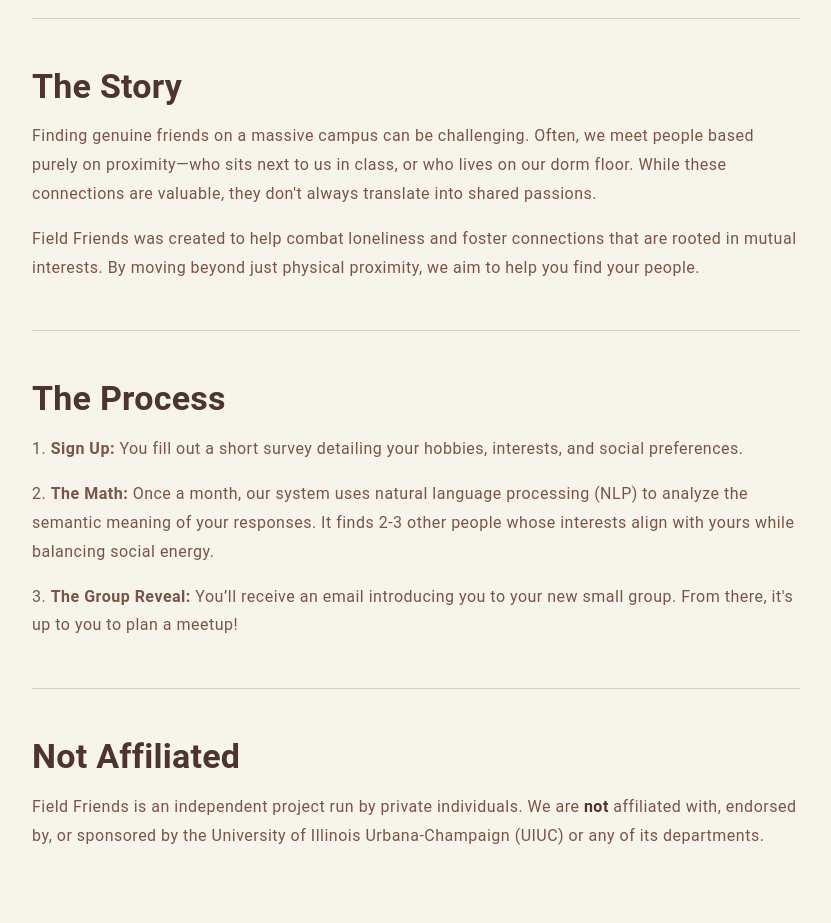
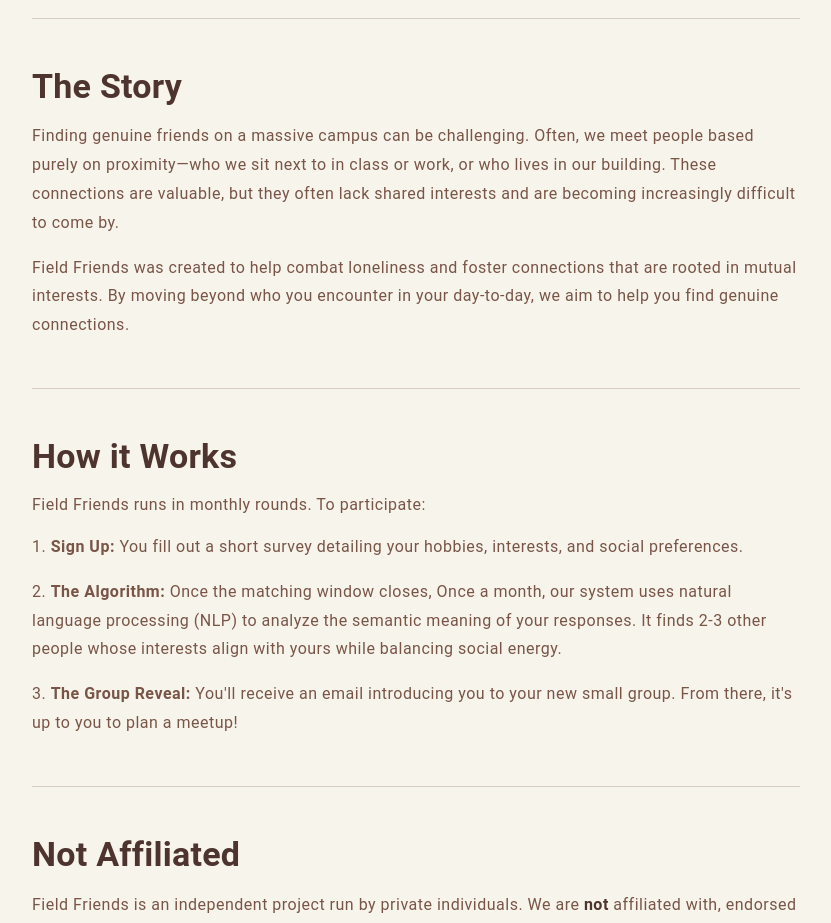
Before and after one commit to FieldFriends/field-friends-web, a Vue app: page /about in a window 1280 px wide. Shown: the part 380-1303 px from the top of the page, without its empty margins (224-1055 px from the left). Built offline with nearby package versions, Linux system fonts and the light colour scheme; no server answers; a small style sheet from the web is missing.

Commit message:
Edit wording on homepage

```diff
--- a/src/pages/About.vue
+++ b/src/pages/About.vue
@@ -6,45 +6,69 @@
       </h1>
 
       <section class="mb-12" aria-labelledby="mission-heading">
-        <h2 id="mission-heading" class="text-h4 font-weight-bold mb-4 text-primary">Our Mission</h2>
+        <h2 id="mission-heading" class="text-h4 font-weight-bold mb-4 text-primary">
+          Our Mission
+        </h2>
         <p class="text-body-1 text-secondary mb-4 page-text">
-          Our goal is simple: <strong class="text-primary font-italic font-eb-garamond">&OpenCurlyDoubleQuote;To help people in the university community make friends by matching people into small groups based on shared interests.&CloseCurlyDoubleQuote;</strong>
+          <strong class="text-primary font-italic font-eb-garamond">
+            To help people in the university community make friends by matching people into small groups based on shared interests.
+          </strong>
         </p>
       </section>
 
       <v-divider class="mb-12 border-opacity-25" color="secondary" aria-hidden="true" />
 
       <section class="mb-12" aria-labelledby="story-heading">
-        <h2 id="story-heading" class="text-h4 font-weight-bold mb-4 text-primary">The Story</h2>
+        <h2 id="story-heading" class="text-h4 font-weight-bold mb-4 text-primary">
+          The Story
+        </h2>
         <p class="text-body-1 text-secondary mb-4 page-text">
-          Finding genuine friends on a massive campus can be challenging. Often, we meet people based purely on proximity—who sits next to us in class, or who lives on our dorm floor. While these connections are valuable, they don't always translate into shared passions.
+          Finding genuine friends on a massive campus can be challenging.
+          Often, we meet people based purely on proximity—who we sit next to in class or work, or who lives in our building.
+          These connections are valuable, but they often lack shared interests and are becoming increasingly difficult to come by.
         </p>
         <p class="text-body-1 text-secondary mb-4 page-text">
-          Field Friends was created to help combat loneliness and foster connections that are rooted in mutual interests. By moving beyond just physical proximity, we aim to help you find your people.
+          Field Friends was created to help combat loneliness and foster connections that are rooted in mutual interests.
+          By moving beyond who you encounter in your day-to-day, we aim to help you find genuine connections.
         </p>
       </section>
 
       <v-divider class="mb-12 border-opacity-25" color="secondary" aria-hidden="true" />
 
       <section class="mb-12" aria-labelledby="process-heading">
-        <h2 id="process-heading" class="text-h4 font-weight-bold mb-4 text-primary">The Process</h2>
-        <p class="text-body-1 text-secondary mb-4 page-text">
-          1. <strong>Sign Up:</strong> You fill out a short survey detailing your hobbies, interests, and social preferences.
+        <h2 id="process-heading" class="text-h4 font-weight-bold mb-4 text-primary">
+          How it Works
+        </h2>
+        <p class="text-body-1 text-secondary mb-4">
+          Field Friends runs in monthly rounds.
+          To participate:
         </p>
         <p class="text-body-1 text-secondary mb-4 page-text">
-          2. <strong>The Math:</strong> Once a month, our system uses natural language processing (NLP) to analyze the semantic meaning of your responses. It finds 2-3 other people whose interests align with yours while balancing social energy.
+          1. <strong>Sign Up:</strong>
+          You fill out a short survey detailing your hobbies, interests, and social preferences.
         </p>
         <p class="text-body-1 text-secondary mb-4 page-text">
-          3. <strong>The Group Reveal:</strong> You’ll receive an email introducing you to your new small group. From there, it's up to you to plan a meetup!
+          2. <strong>The Algorithm:</strong>
+          Once the matching window closes,
+
+          Once a month, our system uses natural language processing (NLP) to analyze the semantic meaning of your responses.
+          It finds 2-3 other people whose interests align with yours while balancing social energy.
+        </p>
+        <p class="text-body-1 text-secondary mb-4 page-text">
+          3. <strong>The Group Reveal:</strong>
+          You'll receive an email introducing you to your new small group. From there, it's up to you to plan a meetup!
         </p>
       </section>
 
       <v-divider class="mb-12 border-opacity-25" color="secondary" aria-hidden="true" />
 
       <section class="mb-8" aria-labelledby="disclaimer-heading">
-        <h2 id="disclaimer-heading" class="text-h4 font-weight-bold mb-4 text-primary">Not Affiliated</h2>
+        <h2 id="disclaimer-heading" class="text-h4 font-weight-bold mb-4 text-primary">
+          Not Affiliated
+        </h2>
         <p class="text-body-1 text-secondary page-text">
-          Field Friends is an independent project run by private individuals. We are <strong class="text-primary">not</strong> affiliated with, endorsed by, or sponsored by the University of Illinois Urbana-Champaign (UIUC) or any of its departments.
+          Field Friends is an independent project run by private individuals. We are <strong class="text-primary">not</strong>
+          affiliated with, endorsed by, or sponsored by the University of Illinois Urbana-Champaign (UIUC) or any of its departments.
         </p>
       </section>
 
--- a/src/pages/index.vue
+++ b/src/pages/index.vue
@@ -37,10 +37,18 @@
 
     </v-container>
 
-    <v-container class="landing-page__content pb-16">
+    <v-container class="landing-page__content pb-8">
       <v-divider class="mb-12 border-opacity-25" color="secondary"></v-divider>
 
-      <h2 class="text-h4 text-center mb-12 font-weight-bold text-primary">How it works</h2>
+      <h2 class="text-h4 text-center mb-5 font-weight-bold text-primary">
+        How it works
+      </h2>
+
+      <div class="text-body-1 text-center mb-3 text-secondary">
+        <p>
+          Field Friends runs in monthly rounds.
+        </p>
+      </div>
 
       <v-row>
         <v-col cols="12" md="4" class="text-center px-6 mb-8 mb-md-0">
@@ -79,6 +87,24 @@
           </p>
         </v-col>
       </v-row>
+
+      <div class="text-center mt-9">
+        <p class="text-secondary mb-2">
+          Your data is deleted after matches are sent out.
+        </p>
+
+        <router-link
+          :to="{ path: AppRoutes.About.path, hash: '#process-heading' }"
+          class="text-decoration-none font-weight-bold text-primary d-inline-flex align-center"
+        >
+          Learn more about the process
+          <v-icon
+            icon="mdi-arrow-right"
+            size="x-small"
+            class="ms-1 pt-1"
+          />
+        </router-link>
+      </div>
     </v-container>
 
     <v-container class="landing-page__content py-8 text-center">
```
